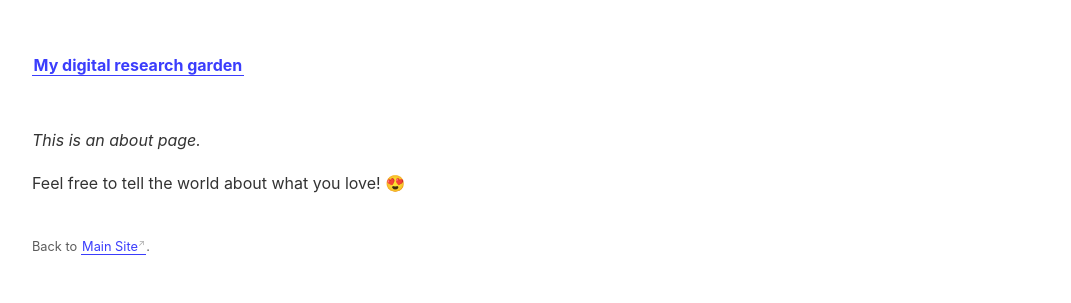
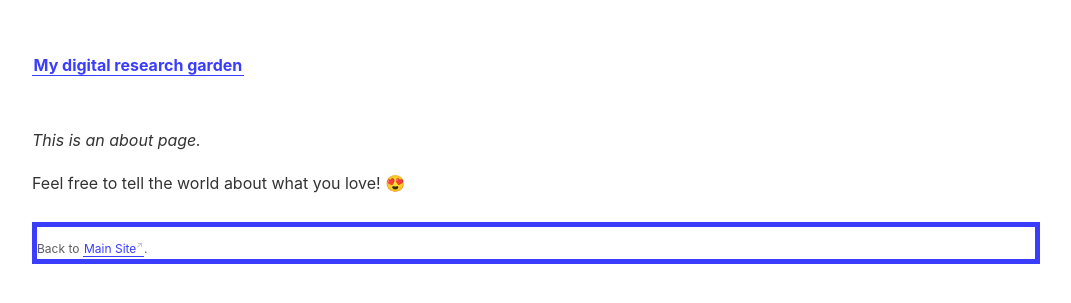
Before and after one commit to Chan-ops/my-digital-garden, a Jekyll site: the page built from _pages/about.md, in a window 1280 px wide. Shown: the top 303 px of the page, without its empty margins (104-1175 px from the left). Built offline with Jekyll 4.4.1, drawn with Linux system fonts in a browser that asks for light colours.

Commit message:
Update _style.scss

```diff
--- a/_sass/_style.scss
+++ b/_sass/_style.scss
@@ -29,8 +29,9 @@ time {
 
 footer {
   margin: 2em 0;
-  font-size: 0.8em;
+  font-size: 12px;
   color: mix($color-text, white, 80%);
+  border: 5px solid #3b3dfc;
   padding-top: 1em;
 }
 
```
